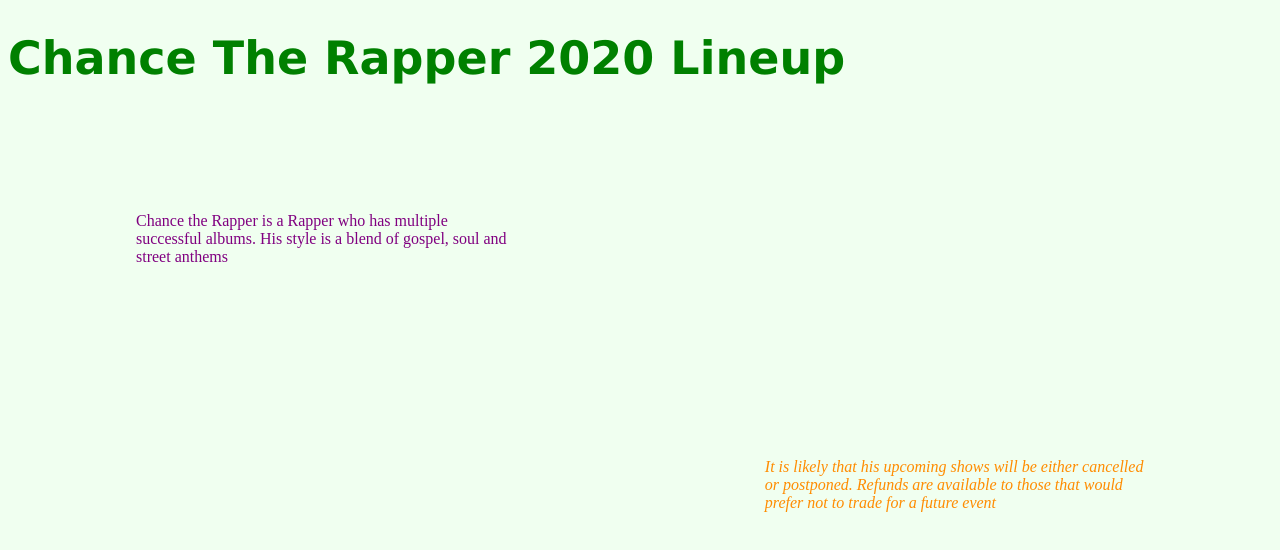
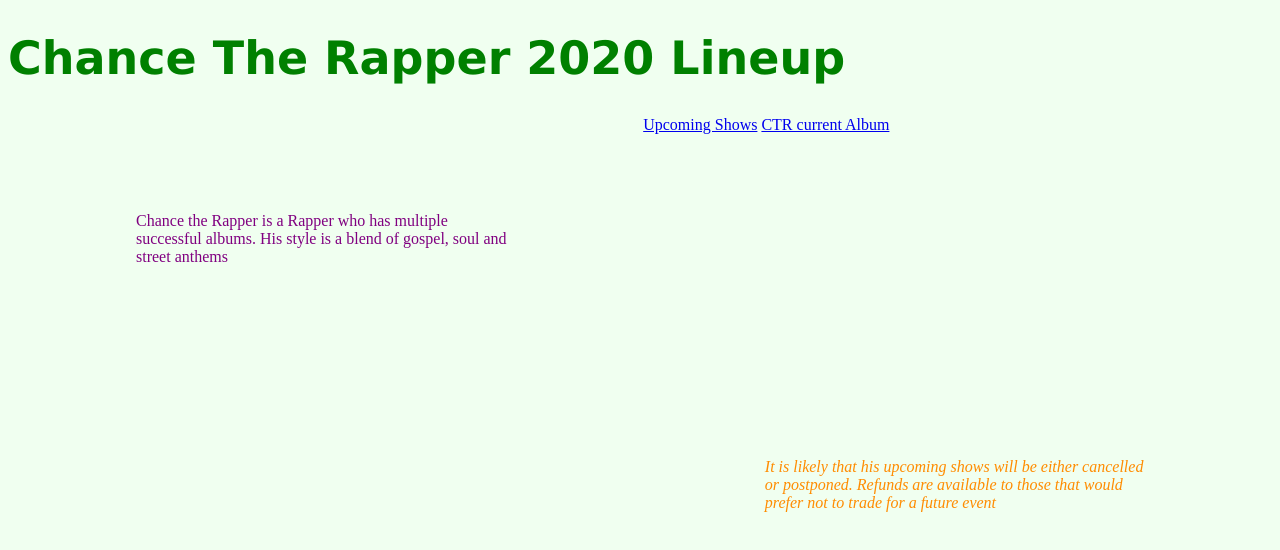
Before and after one commit to tayphill13/ChanceTheRapper, a plain HTML site: page index.html in a window 1280 px wide. Drawn offline with Linux system fonts and the light colour scheme.

Commit message:
Add links to the webpage

```diff
--- a/index.html
+++ b/index.html
@@ -9,6 +9,7 @@
 </head>
 <body>
     <h1>Chance The Rapper 2020 Lineup</h1>
+
     <div class="shows">
         <p>Chance the Rapper is a Rapper who has multiple successful albums.  His style is a blend of gospel, soul and street anthems</p>
     </div>
@@ -16,6 +17,8 @@
     <div class="disclaimer">
         <p><em>It is likely that his upcoming shows will be either cancelled or postponed.  Refunds are available to those that would prefer not to trade for a future event</em></p>
     </div>
+    <a href="https://www.chanceraps.com/tour">Upcoming Shows</a>
+    <a href="https://www.chanceraps.com/albums">CTR current Album</a>
 
 </body>
 </html>
```
Also changed, not shown: CSS/style.css (line endings or trailing spaces).
